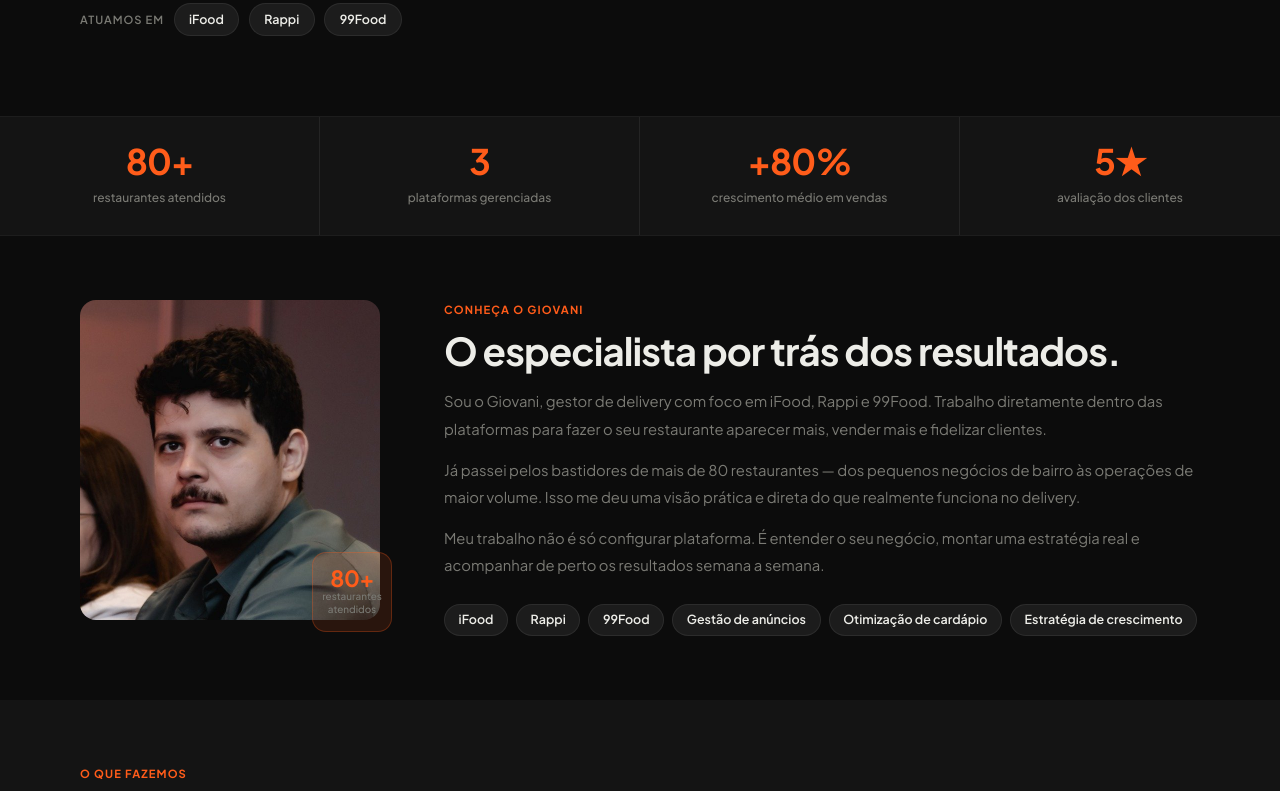
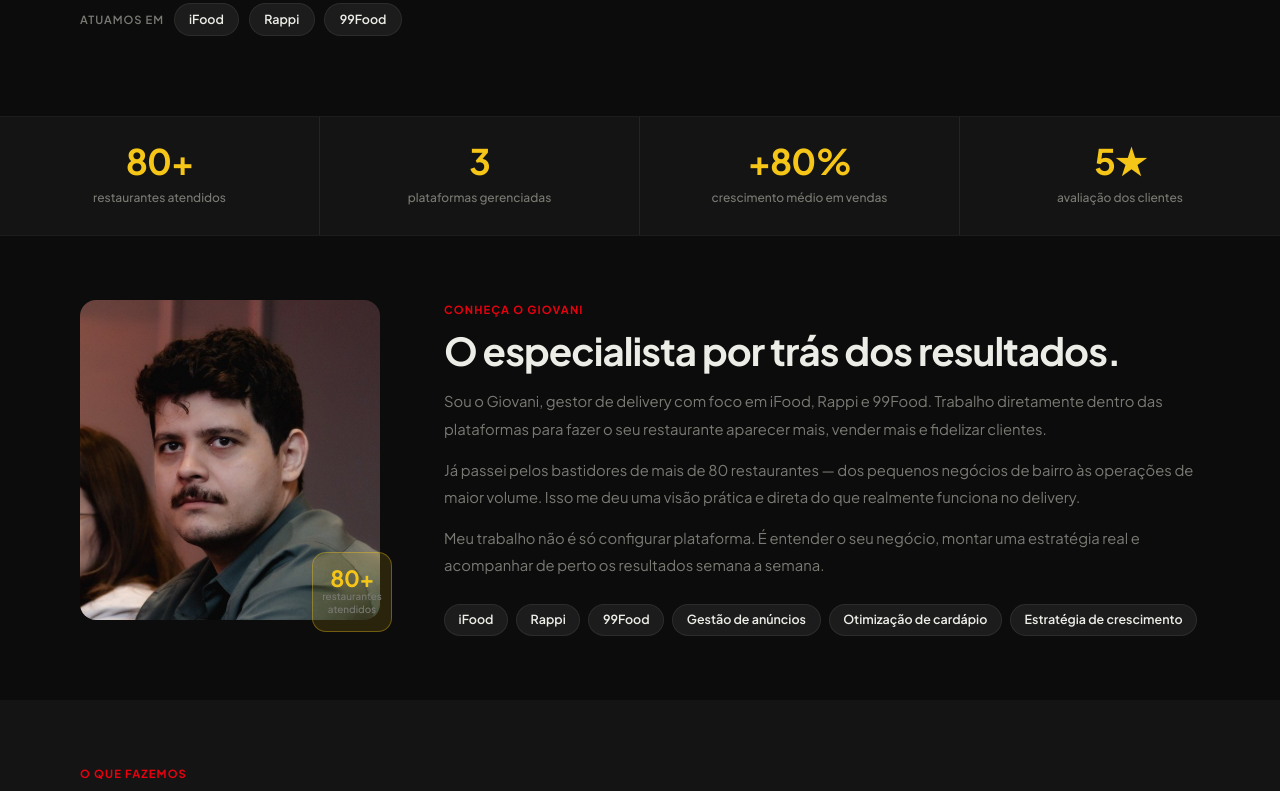
Before and after one commit to jcassianojob-hue/delivery, a plain HTML site: page index.html in a window 1280 px wide. Shown: the part 695-1486 px from the top of the page. Drawn offline with Linux system fonts and the light colour scheme.

Commit message:
Add files via upload

```diff
--- a/css/style.css
+++ b/css/style.css
@@ -7,10 +7,14 @@
 
 /* ── TOKENS ── */
 :root {
-  --orange:        #FF5C1A;
-  --orange-hover:  #E04A0E;
-  --orange-dim:    rgba(255, 92, 26, 0.12);
-  --orange-border: rgba(255, 92, 26, 0.28);
+  --orange:        #E8000F;
+  --orange-hover:  #C20009;
+  --orange-dim:    rgba(232, 0, 15, 0.12);
+  --orange-border: rgba(232, 0, 15, 0.30);
+
+  --yellow:        #F5C518;
+  --yellow-dim:    rgba(245, 197, 24, 0.13);
+  --yellow-border: rgba(245, 197, 24, 0.35);
 
   --dark:   #0C0C0C;
   --dark-2: #141414;
@@ -424,6 +428,7 @@ h1, h2, h3, h4 {
 
 /* ── UTILITIES ── */
 .text-orange { color: var(--orange); }
+.text-yellow { color: var(--yellow); }
 .text-muted  { color: var(--muted); }
 .mt-1 { margin-top: 0.5rem; }
 .mt-2 { margin-top: 1rem; }
--- a/index.html
+++ b/index.html
@@ -80,7 +80,7 @@
       position: absolute;
       inset: -2px;
       border-radius: 20px;
-      background: linear-gradient(145deg, var(--orange) 0%, transparent 55%);
+      background: linear-gradient(145deg, var(--orange) 0%, var(--yellow) 100%);
       z-index: 0;
       opacity: 0.55;
     }
@@ -172,7 +172,7 @@
       display: block;
       font-size: 2.2rem;
       font-weight: 700;
-      color: var(--orange);
+      color: var(--yellow);
       line-height: 1;
       letter-spacing: -0.025em;
       margin-bottom: 0.3rem;
@@ -212,8 +212,8 @@
       right: -12px;
       width: 80px;
       height: 80px;
-      background: var(--orange-dim);
-      border: 1px solid var(--orange-border);
+      background: var(--yellow-dim);
+      border: 1px solid var(--yellow-border);
       border-radius: 14px;
       display: flex;
       flex-direction: column;
@@ -225,7 +225,7 @@
     .about-photo-accent strong {
       font-size: 1.4rem;
       font-weight: 700;
-      color: var(--orange);
+      color: var(--yellow);
       line-height: 1;
       letter-spacing: -0.02em;
     }
@@ -301,7 +301,7 @@
 
     .step-num {
       font-size: 1.55rem; font-weight: 700;
-      color: var(--orange-border);
+      color: var(--yellow-border);
       min-width: 38px; line-height: 1.1;
       letter-spacing: -0.02em;
     }
@@ -317,7 +317,7 @@
       margin-top: 2.5rem;
     }
 
-    .review-stars { color: var(--orange); font-size: 0.78rem; letter-spacing: 2px; margin-bottom: 0.75rem; }
+    .review-stars { color: var(--yellow); font-size: 0.78rem; letter-spacing: 2px; margin-bottom: 0.75rem; }
     .review-text  { font-size: 0.865rem; color: var(--muted); line-height: 1.75; margin-bottom: 0.9rem; }
     .review-author{ font-size: 0.78rem; font-weight: 600; color: var(--text); }
 
```
